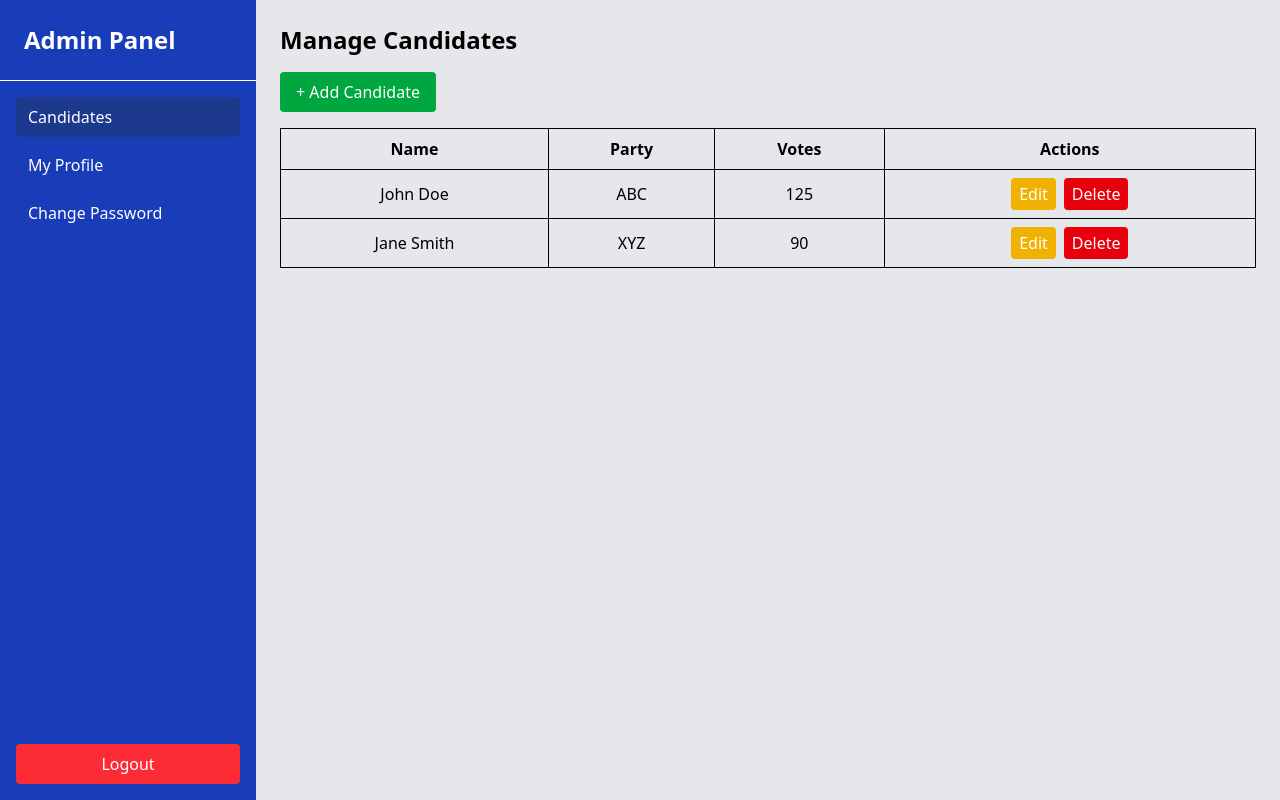
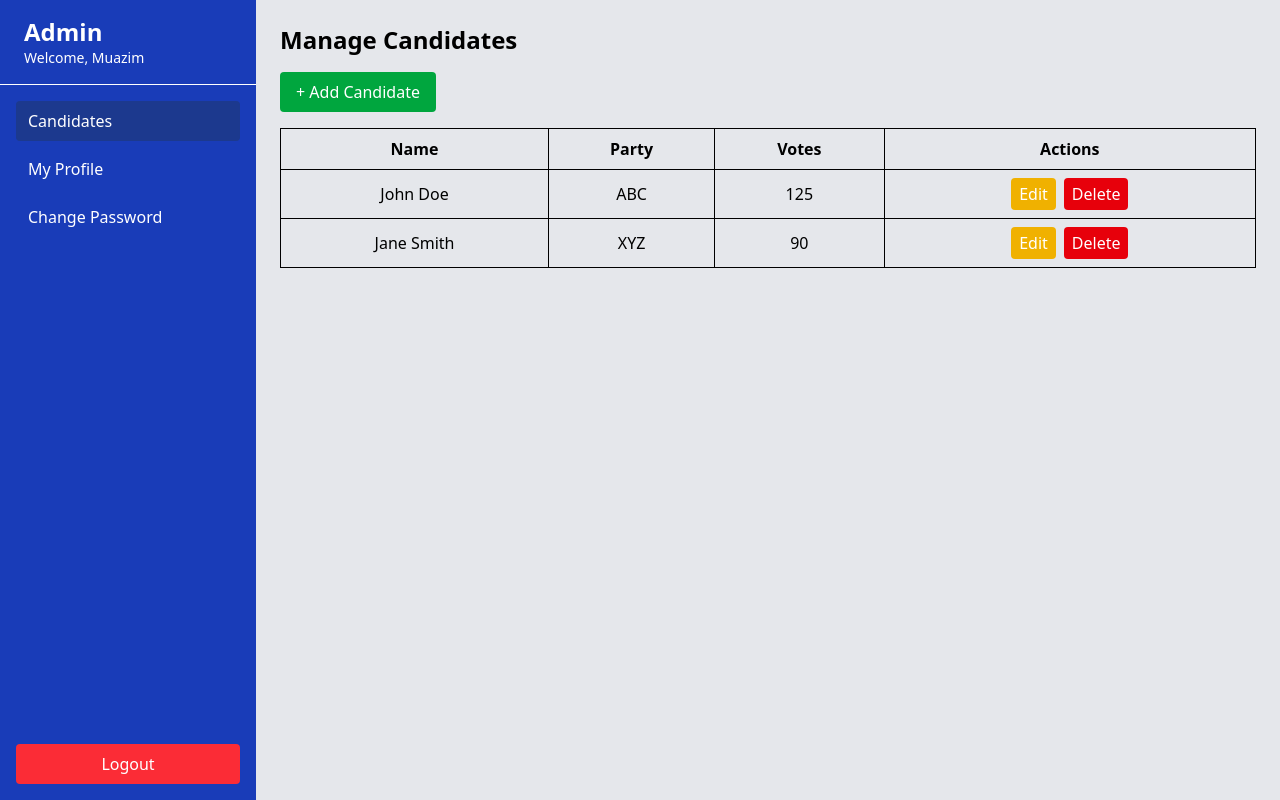
Before and after one commit to muazimmaqbool/votingAppFront, a React (Vite) app: page / in a window 1280 px wide. Both pictures are taken after a click on the button "Login". Built offline with nearby package versions, Linux system fonts and the light colour scheme.

Commit message:
logged in user details in front

```diff
--- a/src/Components/Admin/AdminDashboard.jsx
+++ b/src/Components/Admin/AdminDashboard.jsx
@@ -35,8 +35,13 @@ const AdminDashboard = () => {
         -> md:translate-x-0 → Always visible on desktop
         -> transform transition-transform duration-300
         */}
-        <div className="p-6 text-2xl font-bold border-b border-white-300 flex justify-between items-center">
-          Admin Panel
+        <div className="px-6 py-4 border-b border-white-300 flex justify-between items-center">
+         <div className="flex flex-col">
+          <p className="text-2xl font-bold">Admin</p>
+          <p className="text-sm font-light hidden md:block">
+            Welcome, {user?.name}
+          </p>
+         </div>
           <button
             onClick={toggleSidebar}
             className="md:hidden text-white hover:text-gray-200"
```
